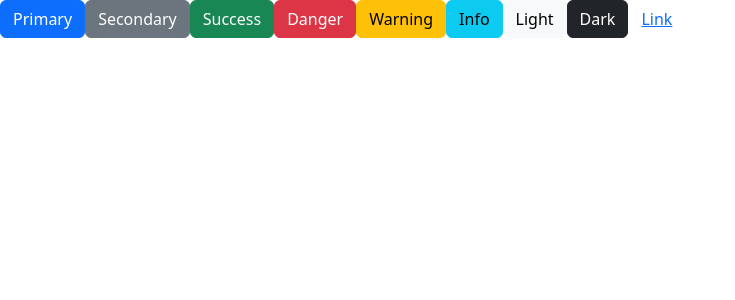
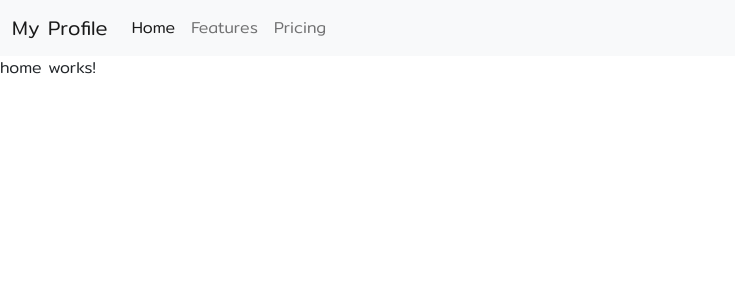
Before and after one commit to bbiwspp2020/Phisitphid.github.io, an Angular app: page / in a window 1280 px wide. Shown: the top 300 px of the page, without its empty margins (0-735 px from the left). Built offline with nearby package versions, Linux system fonts and the light colour scheme.

Commit message:
create page home

```diff
--- a/src/app/app-routing.module.ts
+++ b/src/app/app-routing.module.ts
@@ -1,7 +1,10 @@
 import { NgModule } from '@angular/core';
 import { RouterModule, Routes } from '@angular/router';
+import { HomeComponent } from './pages/home/home.component';
 
-const routes: Routes = [];
+const routes: Routes = [
+  { path:'',component:HomeComponent }
+];
 
 @NgModule({
   imports: [RouterModule.forRoot(routes)],
--- a/src/app/app.component.html
+++ b/src/app/app.component.html
@@ -1,10 +1,22 @@
-<button type="button" class="btn btn-primary">Primary</button>
-<button type="button" class="btn btn-secondary">Secondary</button>
-<button type="button" class="btn btn-success">Success</button>
-<button type="button" class="btn btn-danger">Danger</button>
-<button type="button" class="btn btn-warning">Warning</button>
-<button type="button" class="btn btn-info">Info</button>
-<button type="button" class="btn btn-light">Light</button>
-<button type="button" class="btn btn-dark">Dark</button>
-
-<button type="button" class="btn btn-link">Link</button>
+<nav class="navbar navbar-expand-lg bg-light">
+  <div class="container-fluid">
+    <a class="navbar-brand" href="#">My Profile</a>
+    <button class="navbar-toggler" type="button" data-bs-toggle="collapse" data-bs-target="#navbarNav" aria-controls="navbarNav" aria-expanded="false" aria-label="Toggle navigation">
+      <span class="navbar-toggler-icon"></span>
+    </button>
+    <div class="collapse navbar-collapse" id="navbarNav">
+      <ul class="navbar-nav">
+        <li class="nav-item">
+          <a class="nav-link active" aria-current="page" href="#">Home</a>
+        </li>
+        <li class="nav-item">
+          <a class="nav-link" href="#">Features</a>
+        </li>
+        <li class="nav-item">
+          <a class="nav-link" href="#">Pricing</a>
+        </li>
+      </ul>
+    </div>
+  </div>
+</nav>
+<router-outlet></router-outlet>
--- a/src/app/app.module.ts
+++ b/src/app/app.module.ts
@@ -3,10 +3,12 @@ import { BrowserModule } from '@angular/platform-browser';
 
 import { AppRoutingModule } from './app-routing.module';
 import { AppComponent } from './app.component';
+import { HomeComponent } from './pages/home/home.component';
 
 @NgModule({
   declarations: [
-    AppComponent
+    AppComponent,
+    HomeComponent
   ],
   imports: [
     BrowserModule,
--- /dev/null
+++ b/src/app/pages/home/home.component.html
@@ -0,0 +1 @@
+<p>home works!</p>
--- /dev/null
+++ b/src/app/pages/home/home.component.ts
@@ -0,0 +1,15 @@
+import { Component, OnInit } from '@angular/core';
+
+@Component({
+  selector: 'app-home',
+  templateUrl: './home.component.html',
+  styleUrls: ['./home.component.css']
+})
+export class HomeComponent implements OnInit {
+
+  constructor() { }
+
+  ngOnInit(): void {
+  }
+
+}
--- a/src/index.html
+++ b/src/index.html
@@ -7,11 +7,12 @@
   <meta name="viewport" content="width=device-width, initial-scale=1">
   <link rel="icon" type="image/x-icon" href="favicon.ico">
   <link href="https://cdn.jsdelivr.net/npm/bootstrap@5.2.3/dist/css/bootstrap.min.css" rel="stylesheet" integrity="sha384-rbsA2VBKQhggwzxH7pPCaAqO46MgnOM80zW1RWuH61DGLwZJEdK2Kadq2F9CUG65" crossorigin="anonymous">
+  <link rel="preconnect" href="https://fonts.googleapis.com">
+<link rel="preconnect" href="https://fonts.gstatic.com" crossorigin>
+<link href="https://fonts.googleapis.com/css2?family=Mitr:wght@200;300&display=swap" rel="stylesheet">
 </head>
 <body>
   <app-root></app-root>
   <script src="https://cdn.jsdelivr.net/npm/bootstrap@5.2.3/dist/js/bootstrap.bundle.min.js" integrity="sha384-kenU1KFdBIe4zVF0s0G1M5b4hcpxyD9F7jL+jjXkk+Q2h455rYXK/7HAuoJl+0I4" crossorigin="anonymous"></script>
-  <script src="https://cdn.jsdelivr.net/npm/@popperjs/core@2.11.6/dist/umd/popper.min.js" integrity="sha384-oBqDVmMz9ATKxIep9tiCxS/Z9fNfEXiDAYTujMAeBAsjFuCZSmKbSSUnQlmh/jp3" crossorigin="anonymous"></script>
-<script src="https://cdn.jsdelivr.net/npm/bootstrap@5.2.3/dist/js/bootstrap.min.js" integrity="sha384-cuYeSxntonz0PPNlHhBs68uyIAVpIIOZZ5JqeqvYYIcEL727kskC66kF92t6Xl2V" crossorigin="anonymous"></script>
 </body>
 </html>
--- a/src/styles.css
+++ b/src/styles.css
@@ -1 +1,4 @@
 /* You can add global styles to this file, and also import other style files */
+*{
+    font-family: 'Mitr', sans-serif;
+}
```
Also changed, not shown: src/app/pages/home/home.component.css (added), 5 other files (tests, documents, lock files or other folders).
